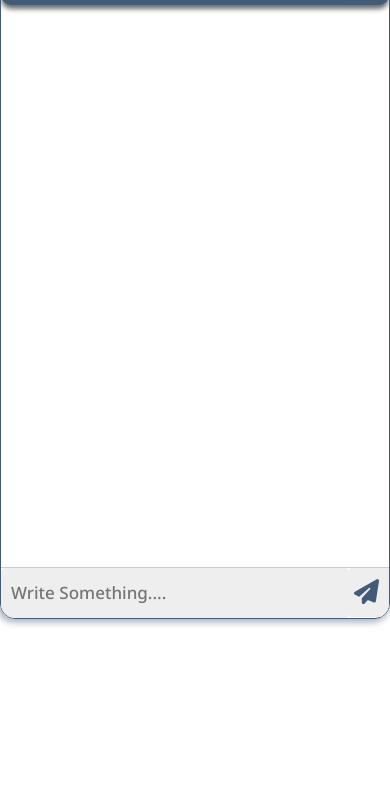
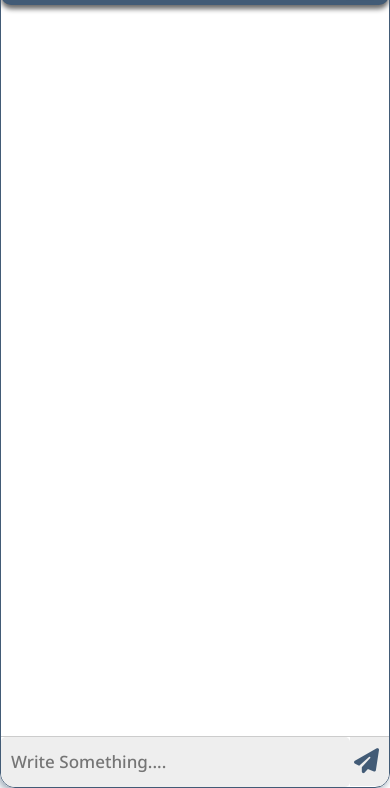
Before and after one commit to Siddique-Ahmed/Chat-Bot, a plain HTML site: page index.html in a window 390 px wide. Shown: the part 56-844 px from the top of the page. Drawn offline with nearby package versions, Linux system fonts and the light colour scheme.

Commit message:
media query set

```diff
--- a/style.css
+++ b/style.css
@@ -176,10 +176,6 @@
 /* ##################### medai query ######################### */
 
 @media (max-width:410px){
-
-  .container{
-    height: 80vh;
-  }
   .chatBoxContainer{
     height: 100%;
     width: 100%;
```
